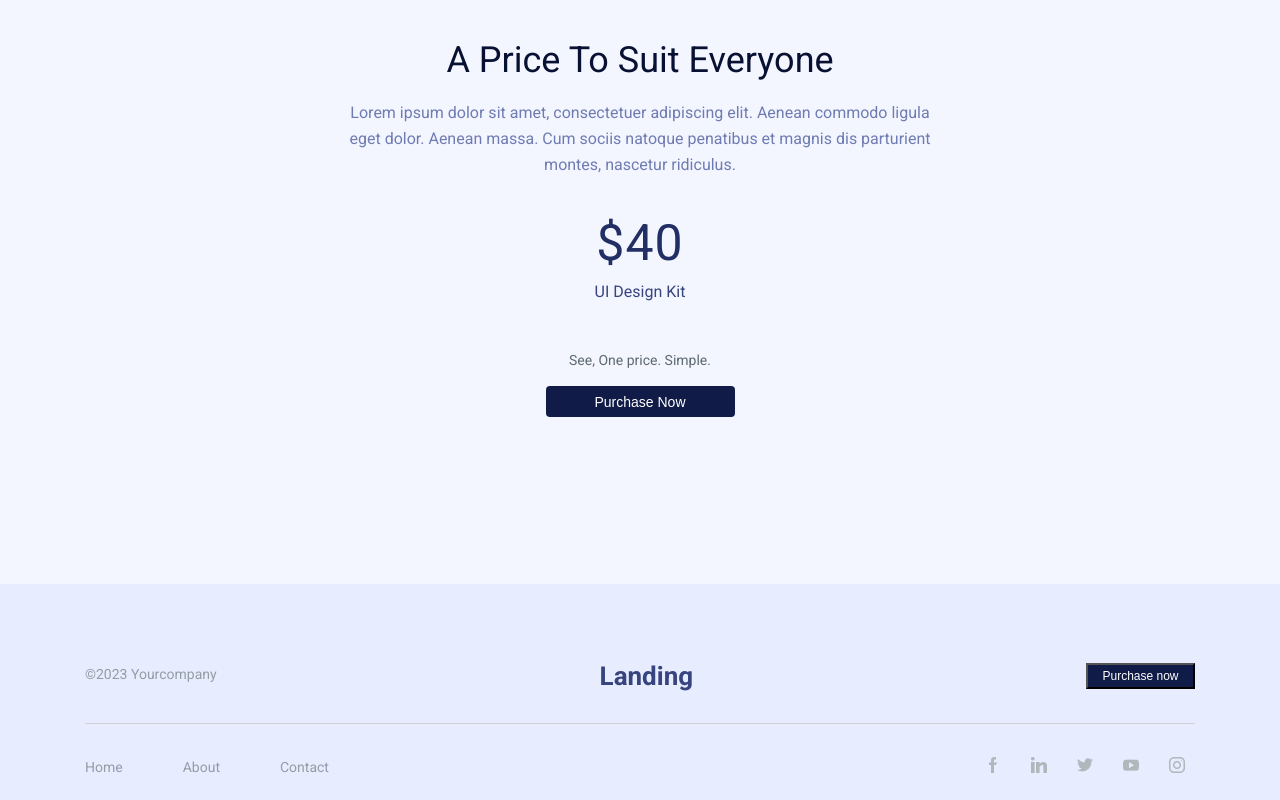
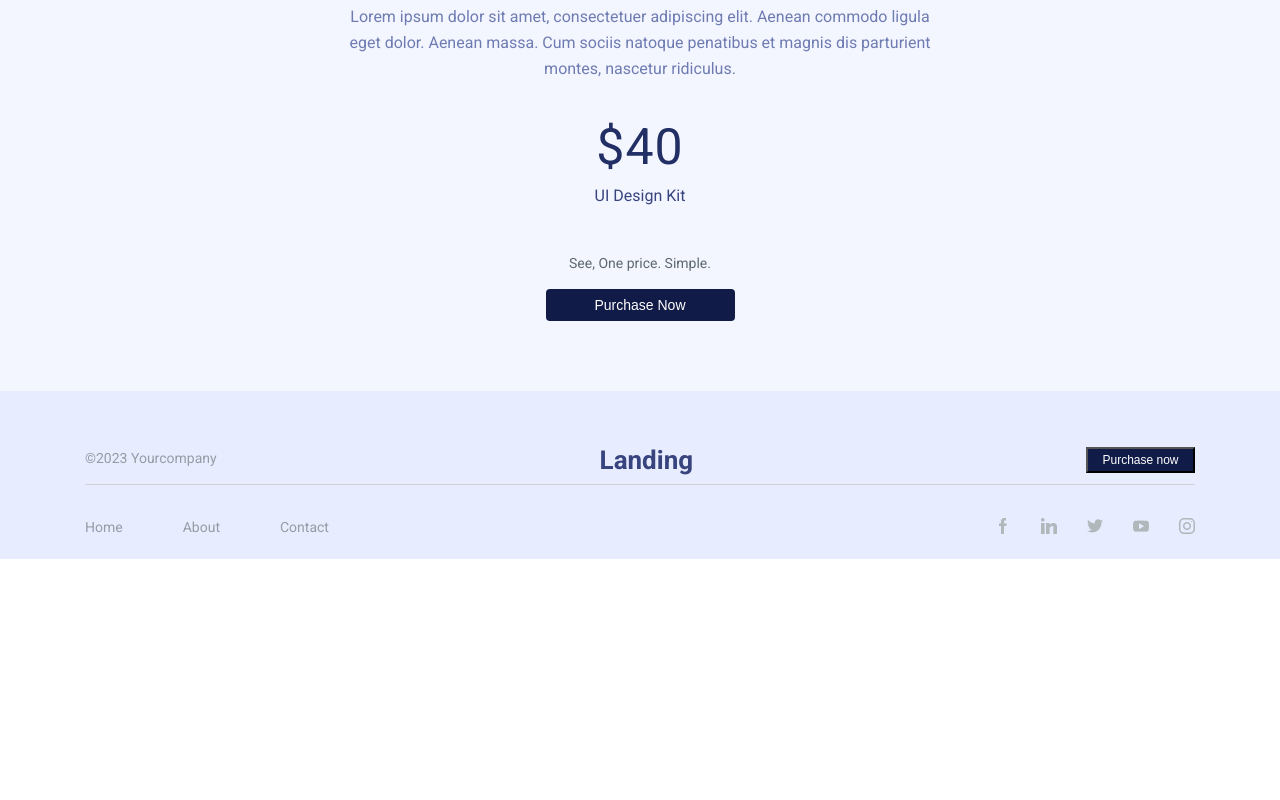
Before and after one commit to 2602hoang/reactjs-tsx-scss, a React (Create React App) app: page / in a window 1280 px wide. Shown: the part 3249-4049 px from the top of the page. After the commit the page ends 3808 px from the top, so only its background shows below. Built offline with nearby package versions, Linux system fonts and the light colour scheme.

Commit message:
fix ipad

```diff
--- a/src/index.scss
+++ b/src/index.scss
@@ -542,6 +542,12 @@ li {
       }
     }
   }
+
+  @media (min-width: 768px) and (max-width: 1024px) {
+    .section3-info__item {
+      gap: 20px;
+    }
+  }
 }
 .section3-info1 {
   width: 100%;
@@ -582,6 +588,11 @@ li {
         padding-right: 0px;
         order: 1;
       }
+    }
+  }
+  @media (min-width: 768px) and (max-width: 1024px) {
+    .section3-info__item1 {
+      gap: 20px;
     }
   }
 }
@@ -641,18 +652,23 @@ li {
       }
     }
   }
+  @media (min-width: 768px) and (max-width: 1024px) {
+    .section3-info__item2 {
+      gap: 20px;
+    }
+  }
 }
 .section4 {
   background-repeat: no-repeat;
   background-size: 100% 120%;
-  height: 804px;
+  height: auto;
   width: 100%;
   display: flex;
+
   .section4__content {
     display: flex;
     text-align: center;
     width: 100%;
-    height: 60%;
     flex-direction: column;
     height: auto;
     justify-content: center;
@@ -737,19 +753,22 @@ li {
     }
   }
   @media (max-width: 768px) {
-    height: 550px;
+  }
+  @media (min-width: 768px) and (max-width: 1024px) {
   }
 }
 .footer {
   width: 100%;
   height: auto;
   background-color: var(--bg-color);
+
   .container {
     max-width: 1110px;
     padding: 0 12px;
     margin: 0 auto;
+    height: auto;
+
     .responsive-container {
-      // background-color: var(--bg-color);
       flex-direction: column;
       width: 100%;
       height: auto;
@@ -782,21 +801,18 @@ li {
         background-color: #0056b3;
       }
 
-      .back-to-top:hover {
-        background-color: #0056b3;
-      }
       .top-section {
         width: 100%;
         display: flex;
-        height: 139px;
+        height: auto;
         align-items: center;
         justify-content: space-between;
+
         .top-section__p {
           font-size: 14px;
           line-height: 24px;
           margin-top: 45px;
           color: #939ea4;
-          /* margin-left: 165px; */
           padding-top: 10px;
           padding-right: 20px;
           font-weight: 500;
@@ -811,6 +827,7 @@ li {
           font-size: 26px;
           color: #37447e;
         }
+
         .top-section__a:hover {
           color: var(--color-active);
         }
@@ -822,50 +839,48 @@ li {
           font-size: 12px;
           line-height: 18px;
           width: 109px;
-          /* margin-right: 175px; */
           height: 26px;
           background-color: #111b47;
           color: #fff;
         }
+
         .top-section__button:hover {
           background-color: var(--color-active);
         }
       }
+
       .bottom-section {
-        margin: 0px 0px 0px 0px;
+        width: 100%;
+        padding: 20px 0;
         border-top: 1px solid #cdd1d4;
         display: flex;
-        height: 76px;
+        height: auto;
         align-items: center;
         justify-content: space-between;
+
         .links {
           display: flex;
+
           .links__list {
             display: flex;
             justify-content: flex-start;
             align-items: center;
             padding: 0;
-            margin: 10px 10px 0px 0px;
+            margin: 10px 0 0 0;
             list-style-type: none;
             gap: 60px;
           }
+
           .links__list a {
             cursor: pointer;
-            // align-text: start;
             font-size: 14px;
-            color: #929ecc;
+            color: #939ea4;
             font-weight: 500;
             line-height: 24px;
-            color: #939ea4;
-          }
-          .links-active1:hover {
-            color: #ff0000;
           }
 
-          .links-active2:hover {
-            color: #ff0000;
-          }
-
+          .links-active1:hover,
+          .links-active2:hover,
           .links-active3:hover {
             color: #ff0000;
           }
@@ -873,34 +888,20 @@ li {
 
         .social-icons {
           display: flex;
-          margin: 10px 10px 0px 0px;
+          margin: 10px 0 0 0;
           justify-content: start;
+
           .social-icons__list {
             display: flex;
             cursor: pointer;
             flex-direction: row;
             align-items: end;
             gap: 30px;
-            .icons-facebook:hover {
-              border-radius: 9999px;
-              background-color: var(--color-active);
-              border: 1px solid var(--color-active);
-            }
-            .icons-linkedin:hover {
-              border-radius: 9999px;
-              background-color: var(--color-active);
-              border: 1px solid var(--color-active);
-            }
-            .icons-twitter:hover {
-              border-radius: 9999px;
-              background-color: var(--color-active);
-              border: 1px solid var(--color-active);
-            }
-            .icons-youtube:hover {
-              border-radius: 9999px;
-              background-color: var(--color-active);
-              border: 1px solid var(--color-active);
-            }
+
+            .icons-facebook:hover,
+            .icons-linkedin:hover,
+            .icons-twitter:hover,
+            .icons-youtube:hover,
             .icons-instagram:hover {
               border-radius: 9999px;
               background-color: var(--color-active);
@@ -910,21 +911,36 @@ li {
         }
       }
     }
-    @media (max-width: 768px) {
-      height: 450px;
+
+    @media (min-width: 768px) and (max-width: 1024px) {
+      height: 60vh;
       .responsive-container {
         .back-to-top {
-          bottom: 25%;
+          bottom: 50%;
         }
+      }
+    }
+
+    @media (max-width: 768px) {
+      height: 500px;
+      padding: 0 0 30px 0;
+
+      .responsive-container {
+        .back-to-top {
+          bottom: 30%;
+        }
+
         .top-section {
           flex-direction: column;
-          height: 20%;
-          padding: 20px 0px 0px 0px;
+          height: auto;
+          padding: 20px 0 0 0;
           justify-content: start;
+
           .top-section__a {
             padding: 0;
-            margin: 10px 0px 10px 0;
+            margin: 10px 0;
           }
+
           .top-section__button {
             padding: 0;
             margin: 0 0 20px 0;
@@ -935,10 +951,9 @@ li {
             margin: 0 auto;
           }
         }
+
         .bottom-section {
           flex-direction: column;
-
-          bottom: -80px;
         }
       }
     }
```
